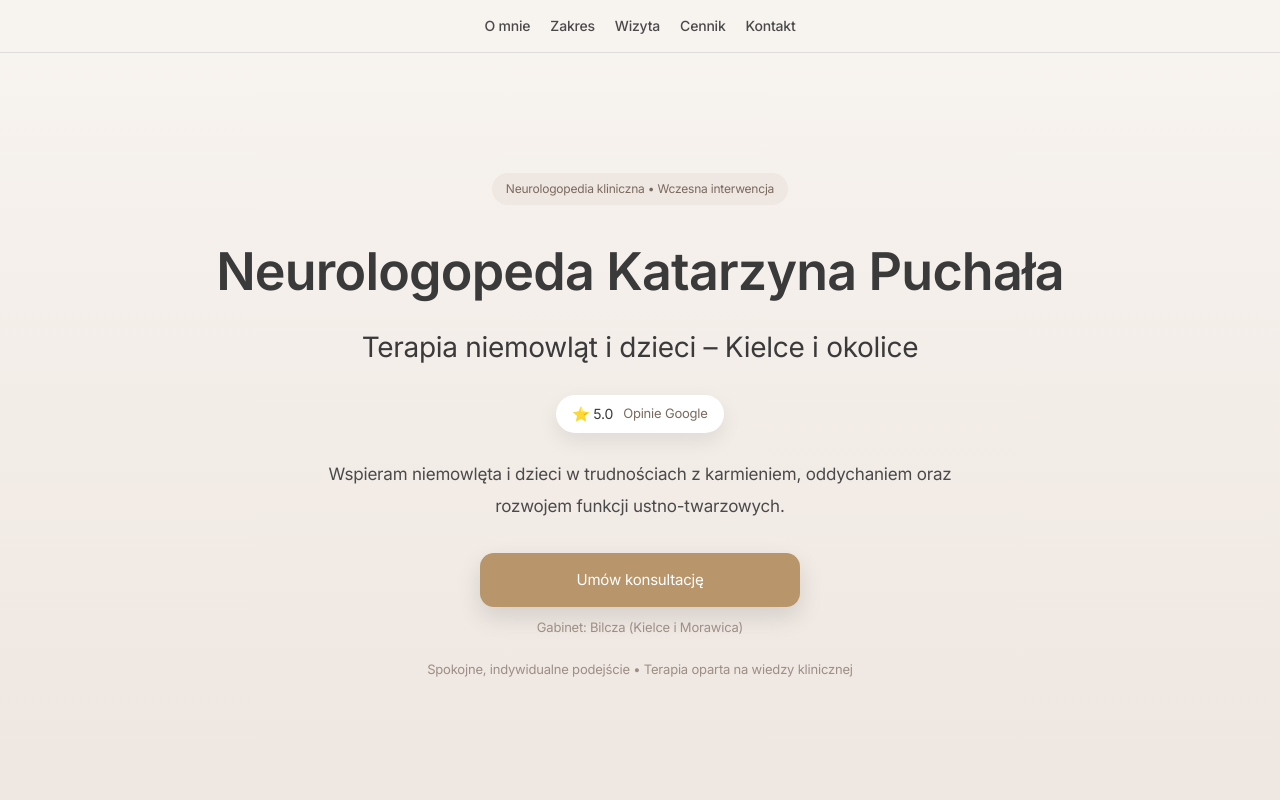
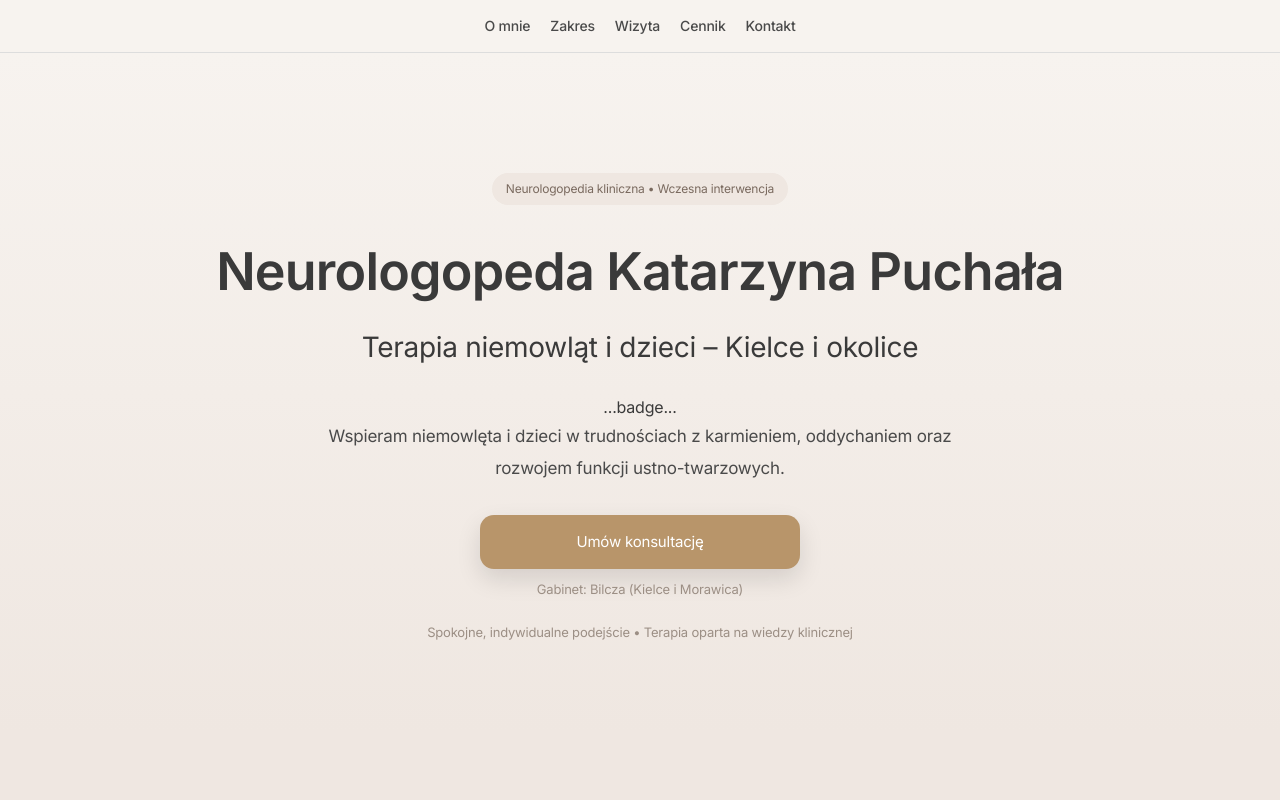
Before and after one commit to mateuszpuchala86-bit/neurologopeda-site, a Next.js app: page / in a window 1280 px wide. Shown: the top 800 px of the page. Built offline with nearby package versions, Linux system fonts and the light colour scheme.

Commit message:
Add Google rating badge in hero

```diff
--- a/src/app/page.js
+++ b/src/app/page.js
@@ -80,29 +80,13 @@ flexWrap: "wrap",
     Terapia niemowląt i dzieci – Kielce i okolice
   </h2>
 {/* BADGE GOOGLE */}
-<div
-  style={{
-    display: "inline-flex",
-    alignItems: "center",
-    gap: "10px",
-    background: "white",
-    padding: "8px 16px",
-    borderRadius: "30px",
-    boxShadow: "0 8px 20px rgba(0,0,0,0.08)",
-    marginBottom: "25px"
-  }}
+<a
+  href="https://g.page/r/YOUR_GOOGLE_ID/review"
+  target="_blank"
+  style={{ textDecoration: "none" }}
 >
-
-  <span style={{ fontSize: "14px" }}>⭐ 5.0</span>
-
-  <span style={{
-    fontSize: "13px",
-    color: "#7A6A5F"
-  }}>
-    Opinie Google
-  </span>
-
-</div>
+  ...badge...
+</a>
   <p
     style={{
       maxWidth: "680px",
```
